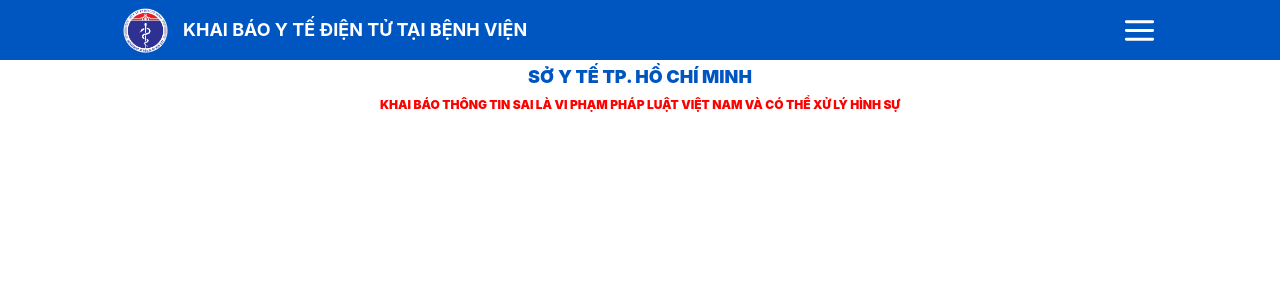
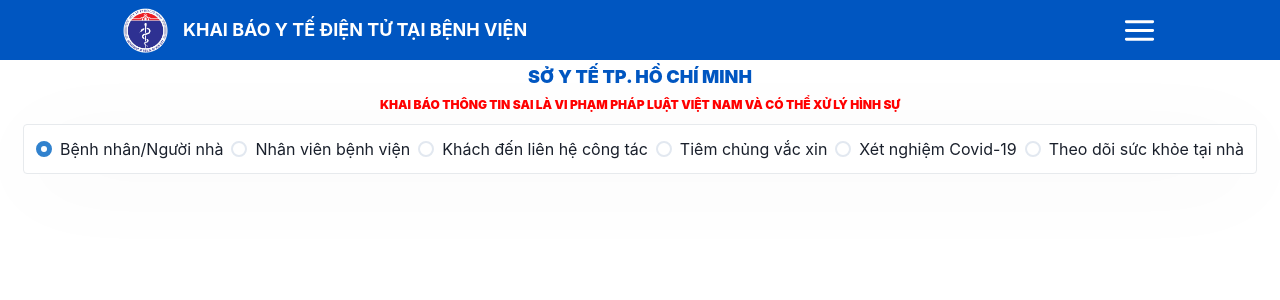
Before and after one commit to mason-nguyen-goldenowl/exer-clone--Health-Declaration-Form, a React (Create React App) app: page / in a window 1280 px wide. Shown: the top 300 px of the page. Built offline with nearby package versions, Linux system fonts and the light colour scheme; the HTML template or start-up script is replaced by a standard one.

Commit message:
build/radio button

```diff
--- a/package.json
+++ b/package.json
@@ -14,6 +14,7 @@
     "node-sass": "^7.0.1",
     "react": "^17.0.2",
     "react-dom": "^17.0.2",
+    "react-hook-form": "^7.25.1",
     "react-scripts": "5.0.0",
     "sass": "^1.49.0",
     "web-vitals": "^2.1.0"
--- /dev/null
+++ b/src/component/card/Card.jsx
@@ -0,0 +1,45 @@
+import React, { useState } from "react";
+
+import { Box, Radio, Stack, RadioGroup } from "@chakra-ui/react";
+
+export default function Card() {
+  const [declarer, setDeclarer] = useState("patient");
+  const options = [
+    { value: "patient", name: "Bệnh nhân/Người nhà" },
+    { value: "staff", name: "Nhân viên bệnh viện" },
+    { value: "guest", name: "Khách đến liên hệ công tác" },
+    { value: "vaccination", name: "Tiêm chủng vắc xin" },
+    { value: "test", name: "Xét nghiệm Covid-19" },
+    { value: "monitoring", name: "Theo dõi sức khỏe tại nhà" },
+  ];
+
+  return (
+    <div>
+      <Box
+        w="100%"
+        padding="0.75rem"
+        marginTop="0.75rem"
+        display="flex"
+        flexDirection="column"
+        border="1px"
+        borderColor="#e7eaed"
+        borderRadius="0.25rem"
+        boxShadow="0 0.75rem 6rem rgb(56 65 74 / 3%)"
+      >
+        <Box>
+          <RadioGroup onChange={setDeclarer} value={declarer}>
+            <Stack direction="row">
+              {options.map((option) => {
+                return (
+                  <Radio key={option.value} value={option.value}>
+                    {option.name}
+                  </Radio>
+                );
+              })}
+            </Stack>
+          </RadioGroup>
+        </Box>
+      </Box>
+    </div>
+  );
+}
--- a/src/component/content/Content.jsx
+++ b/src/component/content/Content.jsx
@@ -1,5 +1,6 @@
 import React from "react";
-import { Text, Box, Heading } from "@chakra-ui/react";
+import { Box, Heading } from "@chakra-ui/react";
+import Card from "../card/Card";
 export default function Content() {
   return (
     <div>
@@ -24,6 +25,7 @@
               LÝ HÌNH SỰ
             </Heading>
           </Box>
+          <Card />
         </Box>
       </Box>
     </div>
```
Also changed, not shown: src/component/radio/RadioButton.jsx (added, +33 -0 lines), src/component/radio/RadioGroup.jsx (added, +32 -0 lines), src/data/ DeclarationPlace.json (added, +29 -0 lines), 1 other file (tests, documents, lock files or other folders).
